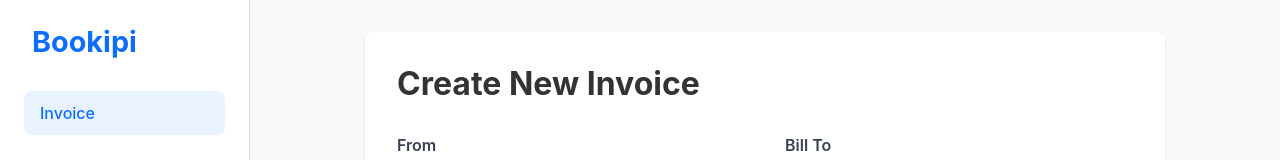
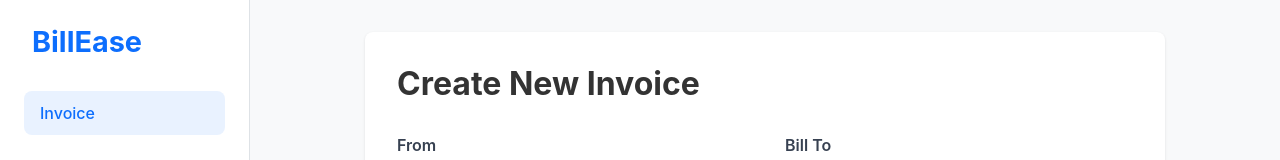
Before and after one commit to dharshana-05/INVOICE1, a Next.js app: page /invoices/create in a window 1280 px wide. Shown: the top 160 px of the page. Built offline with nearby package versions, Linux system fonts and the light colour scheme.

Commit message:
name updated

```diff
--- a/app/(dashboard)/invoices/[invoiceId]/page.js
+++ b/app/(dashboard)/invoices/[invoiceId]/page.js
@@ -147,7 +147,7 @@ export default function InvoicePreviewPage() {
               <p><strong>No:</strong> {invoice.bankAccount || 'N/A'}</p>
             </div>
             <div className={styles.thankYou}>
-              <h2>Thank You!</h2>
+              <h2></h2>
             </div>
           </section>
         </main>
--- a/components/Sidebar.js
+++ b/components/Sidebar.js
@@ -24,7 +24,7 @@ export default function Sidebar() {
 
   return (
     <aside className={styles.sidebar}>
-      <div className={styles.logo}>Bookipi</div>
+      <div className={styles.logo}>BillEase</div>
       <nav className={styles.nav}>
         {navItems.map((item) => {
           // Only determine if the link is active if we are on the client
```
